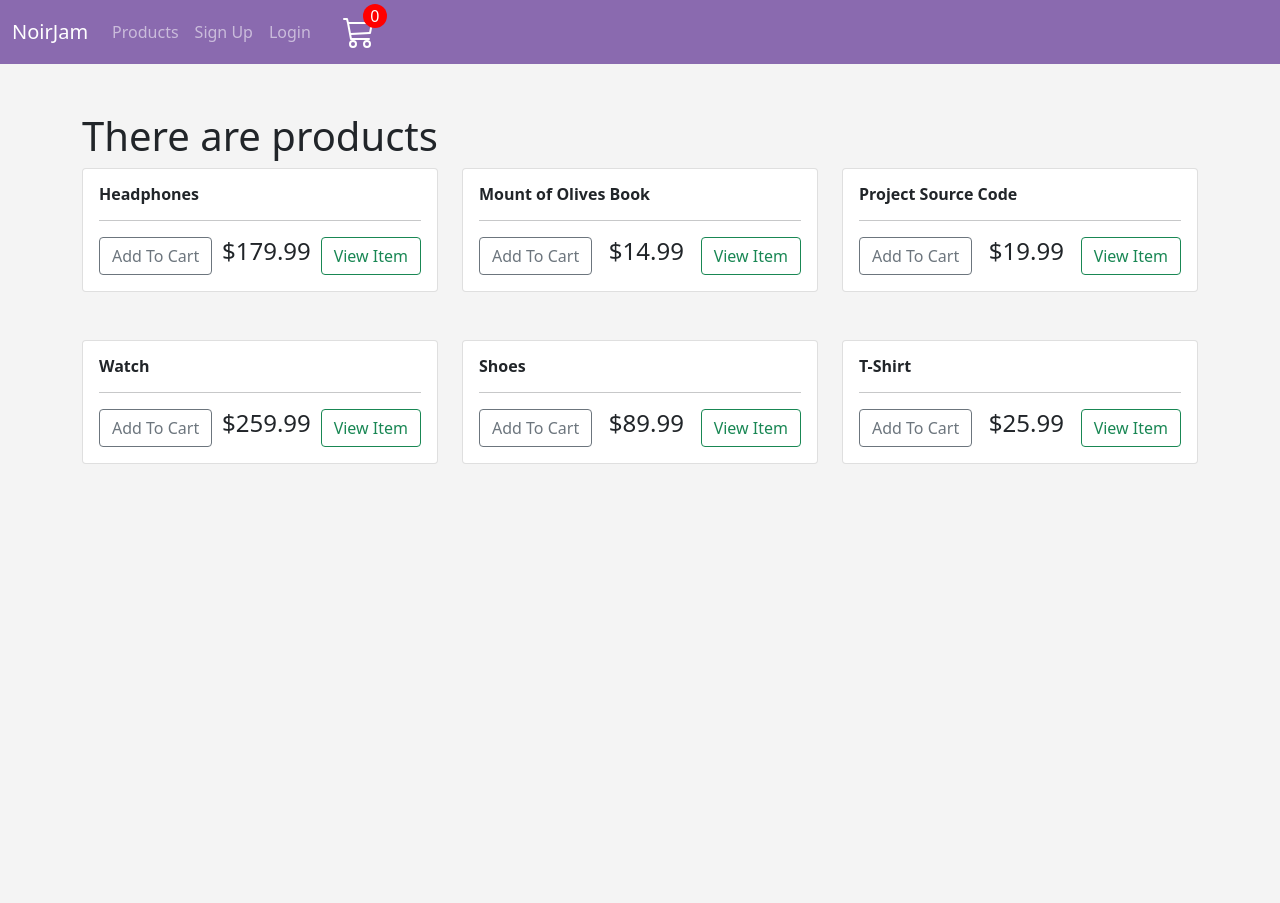
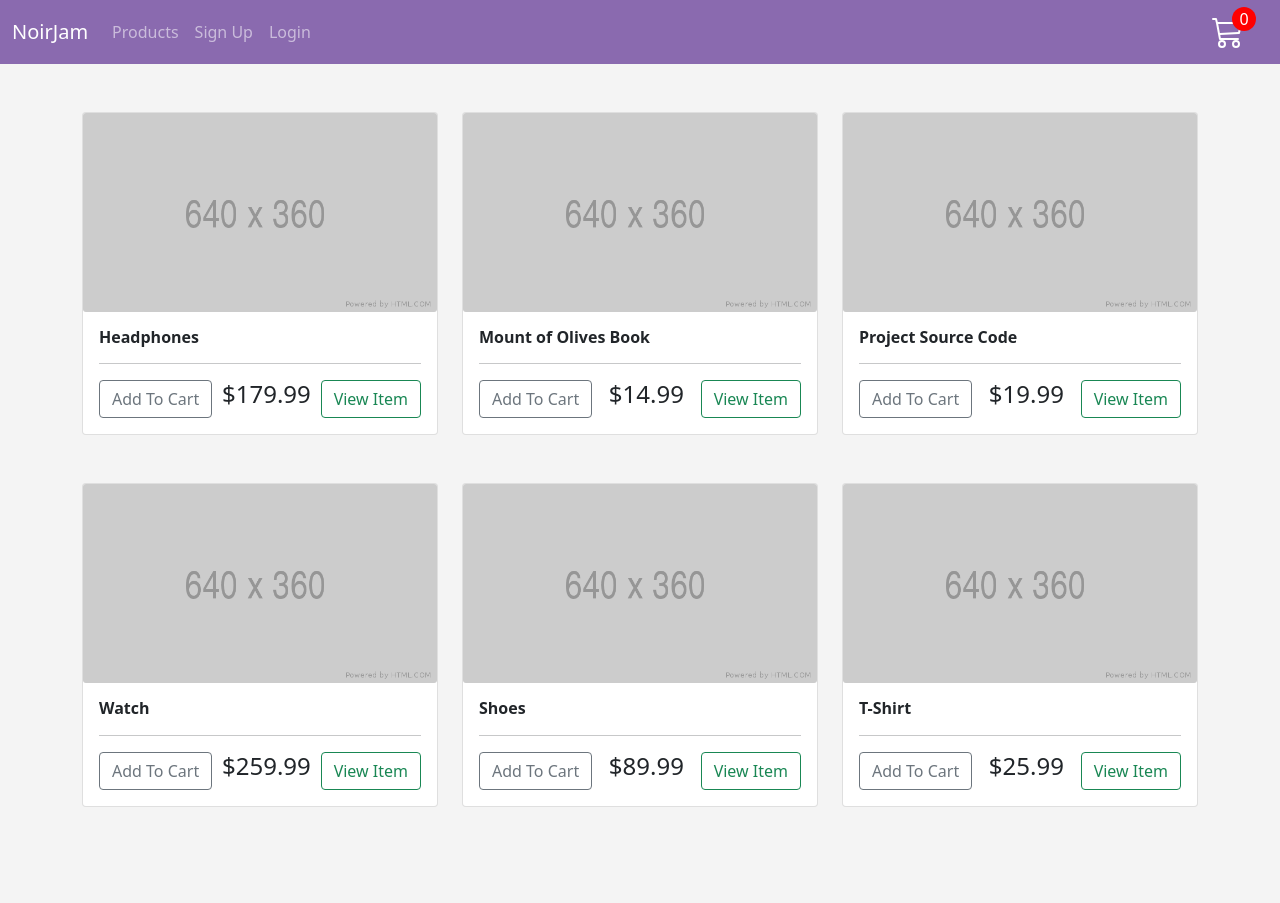
Before and after one commit to codebypaul/noirjam, a Django app: page /shop/ in a window 1280 px wide. Before the commit the page ends 464 px from the top, so only its background shows below. Run offline with Django 3.2, Linux system fonts and the light colour scheme; data comes from the database, SQL or seed files in the repository; both versions use the stored data as it was after the commit.

Commit message:
app functional locally not working on heroku

```diff
--- a/static/css/style.css
+++ b/static/css/style.css
@@ -37,7 +37,7 @@ a {
 /*------ navbar ------*/
 .cart-area {
   position: relative;
-  margin: 0 1.5rem;
+  margin-right: 1.5rem;
 }
 #cart-total {
   background: red;
@@ -106,14 +106,30 @@ a {
 #payment-options.hidden {
   visibility: hidden;
 }
-
+.paypal-buttons.hidden {
+  visibility: hidden;
+}
 /*----- login or guest-----*/
 .login-or-guest {
   margin-top: 20vh;
 }
 
-@media screen and (min-width: 1000px) {
-  .cart {
-    float: right;
+@media screen and (max-width: 989px) {
+  .cart-area {
+    width: 2.5rem;
+    margin-top: 3px;
+    margin-left: 0.5rem;
   }
 }
+
+@media screen and (min-width: 990px) {
+  .nav-items-list {
+    width: 100%;
+    display: flex;
+    justify-content: space-between;
+    align-items: center;
+  }
+  .left-nav-links {
+    display: flex;
+  }
+}
--- a/store/templates/store/cart.html
+++ b/store/templates/store/cart.html
@@ -1,7 +1,7 @@
 {% extends 'store/main.html' %}
 {% load static %}
 {% block content %}
-<div class="card">
+<div class="card my-5">
     <div class="card-body">
         <a href="{% url 'store' %}" class="btn btn-outline-secondary">
             <svg xmlns="http://www.w3.org/2000/svg" width="16" height="16" fill="currentColor" class="bi bi-arrow-left-short" viewBox="0 0 16 16">
@@ -34,7 +34,7 @@
 
     </div>
 </div>
-<div class="card">
+<div class="card mb-5">
     <div class="card-body">
         <div class="cart-row">
             <div style="flex:2"></div>
--- a/store/templates/store/checkout.html
+++ b/store/templates/store/checkout.html
@@ -19,7 +19,7 @@
                     <input id="enter-shipping-info" class="btn btn-outline-success w-100" value="Continue" type="submit">
                 </form>
                 </div>
-                <div class="card p-3 hidden" id="payment-options">
+                <div class="card p-3 hidden mt-5" id="payment-options">
                     <h5>Payment Options
                         <svg xmlns="http://www.w3.org/2000/svg" width="16" height="16" fill="currentColor" class="bi bi-credit-card-2-front" viewBox="0 0 16 16">
                             <path d="M14 3a1 1 0 0 1 1 1v8a1 1 0 0 1-1 1H2a1 1 0 0 1-1-1V4a1 1 0 0 1 1-1h12zM2 2a2 2 0 0 0-2 2v8a2 2 0 0 0 2 2h12a2 2 0 0 0 2-2V4a2 2 0 0 0-2-2H2z"/>
@@ -34,13 +34,14 @@
     <div class="col-md-6">
         <div class="card">
             <div class="card-body">
-                <div class="top-order-summary">
+                <div class="top-order-summary mb-4">
                     <a href="" class="btn btn-outline-dark">
                         <svg xmlns="http://www.w3.org/2000/svg" width="16" height="16" fill="currentColor" class="bi bi-arrow-left-short" viewBox="0 0 16 16">
                             <path fill-rule="evenodd" d="M12 8a.5.5 0 0 1-.5.5H5.707l2.147 2.146a.5.5 0 0 1-.708.708l-3-3a.5.5 0 0 1 0-.708l3-3a.5.5 0 1 1 .708.708L5.707 7.5H11.5a.5.5 0 0 1 .5.5z"/>
                         </svg>
                         Back to Cart</a>
                 </div>
+                <hr>
                 {% for item in items %}
                 <div class="cart-row">
                     <div style="flex:2"><img class='row-img' src="{% static 'images/store_placeholder.png' %}" alt=""></div>
--- a/store/templates/store/main.html
+++ b/store/templates/store/main.html
@@ -63,8 +63,9 @@
     <button class="navbar-toggler" type="button" data-bs-toggle="collapse" data-bs-target="#navbarNav" aria-controls="navbarNav" aria-expanded="false" aria-label="Toggle navigation">
       <span class="navbar-toggler-icon"></span>
     </button>
-    <div class="collapse navbar-collapse" id="navbarNav">
-      <ul class="navbar-nav w-100">
+    <div class="collapse navbar-collapse " id="navbarNav">
+      <ul class="navbar-nav nav-items-list">
+        <div class="left-nav-links">
           <li class="nav-item">
             <a class="nav-link" aria-current="page" href="{% url 'store' %}">Products</a>
           </li>
@@ -80,17 +81,18 @@
             <a href="{% url 'login' %}" class="nav-link">Login</a>
           </li>
           {% endif %}
-        <li class="nav-item cart ml-auto">
-          <a href="{% url 'cart' %}">
-            <div class="cart-area">
+        </div>
+        <div>
+          <li class="nav-item">
+            <a href="{% url 'cart' %}" class="cart-area">
               <svg xmlns="http://www.w3.org/2000/svg" width="2em" height="2em" fill="white" class="bi bi-cart3" viewBox="0 0 16 16">
                 <path d="M0 1.5A.5.5 0 0 1 .5 1H2a.5.5 0 0 1 .485.379L2.89 3H14.5a.5.5 0 0 1 .49.598l-1 5a.5.5 0 0 1-.465.401l-9.397.472L4.415 11H13a.5.5 0 0 1 0 1H4a.5.5 0 0 1-.491-.408L2.01 3.607 1.61 2H.5a.5.5 0 0 1-.5-.5zM3.102 4l.84 4.479 9.144-.459L13.89 4H3.102zM5 12a2 2 0 1 0 0 4 2 2 0 0 0 0-4zm7 0a2 2 0 1 0 0 4 2 2 0 0 0 0-4zm-7 1a1 1 0 1 1 0 2 1 1 0 0 1 0-2zm7 0a1 1 0 1 1 0 2 1 1 0 0 1 0-2z"/>
               </svg>
               <span id="cart-total">{{ cartItems }}</span>
-
-              </div>
             </a>
           </li>
+        </div>
+
       </ul>
     </div>
   </div>
--- a/store/templates/store/store.html
+++ b/store/templates/store/store.html
@@ -1,14 +1,12 @@
 {% extends 'store/main.html' %}
+{% include 'store/main.html' %}
 {% load static %}
 {% block content %}
 <div class="row py-5">
-    {% if products %}
-    <h1>There are products</h1>
-    {% endif %}
     {% for product in products %}
     <div class="col-lg-4">
         <div class="card mb-5">
-            <!-- <img src="{%  static 'images/store_placeholder.png' %}" alt="" class="card-img"> -->
+            <img src="{%  static 'images/store_placeholder.png' %}" alt="" class="card-img">
             <div class="card-body">
                 <h6><strong>{{ product.name }}</strong></h6>
                 <hr>
--- a/store/views.py
+++ b/store/views.py
@@ -38,9 +38,8 @@ def store(request):
     context = {
         "products": products,
         "cartItems": cartItems,
-        "test_data": "test_data",
     }
-    print(context)
+
     return render(request, "store/store.html", context)
 
 
```
Also changed, not shown: db.sqlite3, static/images/store_placeholder.png (added). Lines whose indentation alone changed are shown as unchanged.
